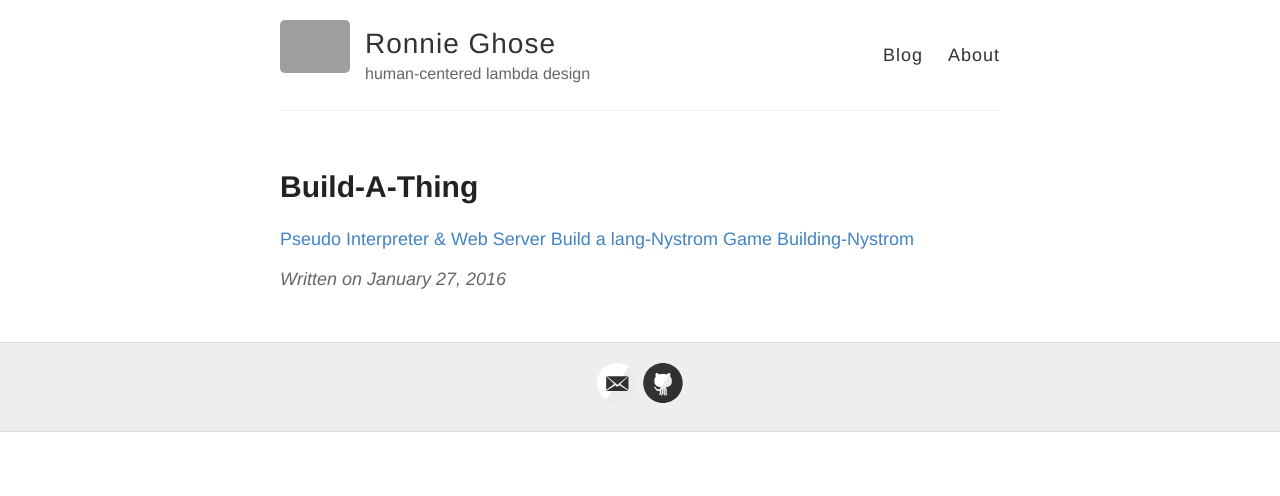
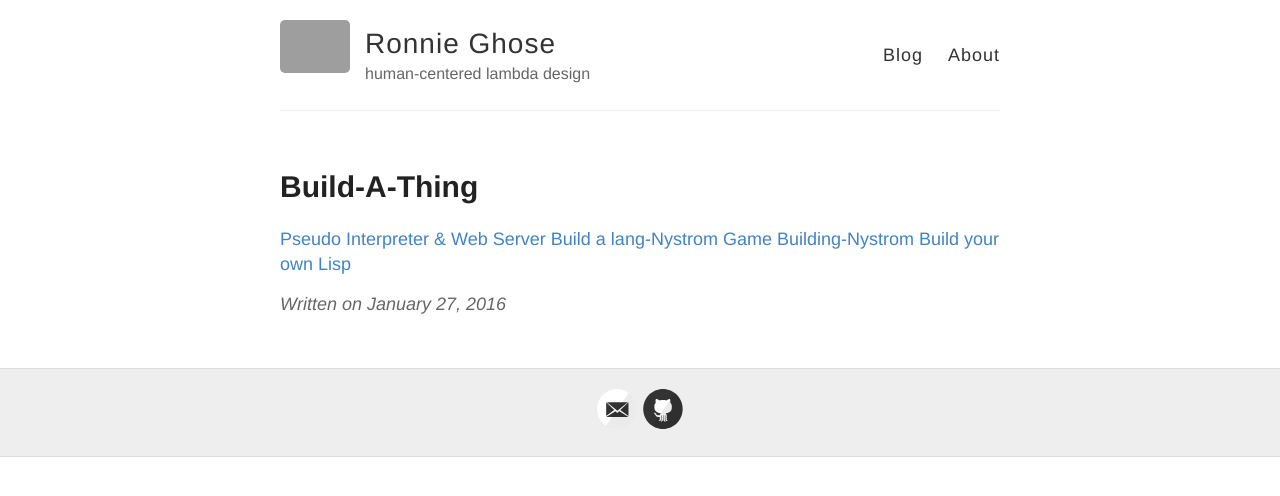
Before and after one commit to RONNCC/ronncc.github, a Jekyll site: the page built from _posts/2016-1-27-build-a-thing.md, in a window 1280 px wide. Shown: the top 496 px of the page. Built offline with Jekyll 4.4.1, drawn with Linux system fonts in a browser that asks for light colours; comment, search, counter and statistics services are not loaded; grey boxes are pictures that could not be loaded.

Commit message:
Updated 2016-1-27-build-a-thing.md

```diff
--- a/_posts/2016-1-27-build-a-thing.md
+++ b/_posts/2016-1-27-build-a-thing.md
@@ -15,3 +15,4 @@ type: post
 [Pseudo Interpreter & Web Server](http://ruslanspivak.com/)
 [Build a lang-Nystrom](http://www.craftinginterpreters.com/)
 [Game Building-Nystrom](http://gameprogrammingpatterns.com/)
+[Build your own Lisp](http://www.buildyourownlisp.com/)
```
